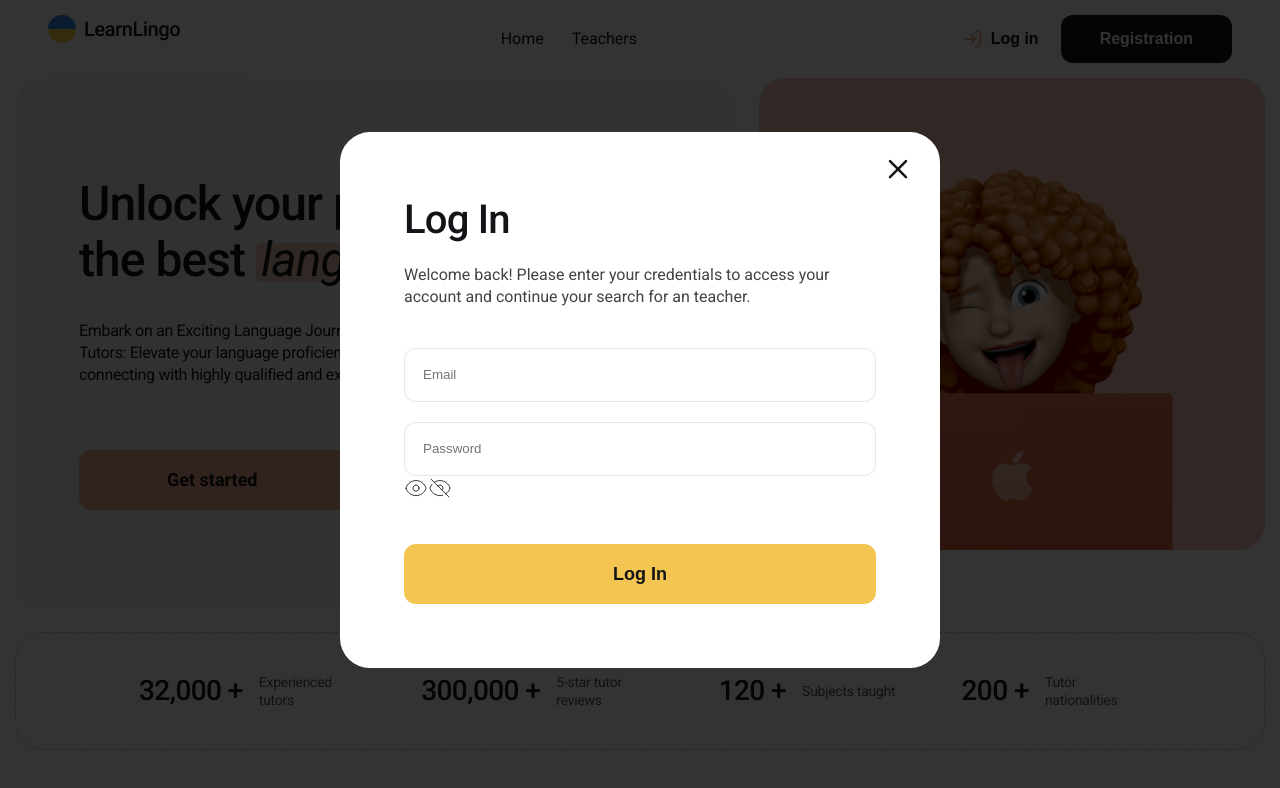
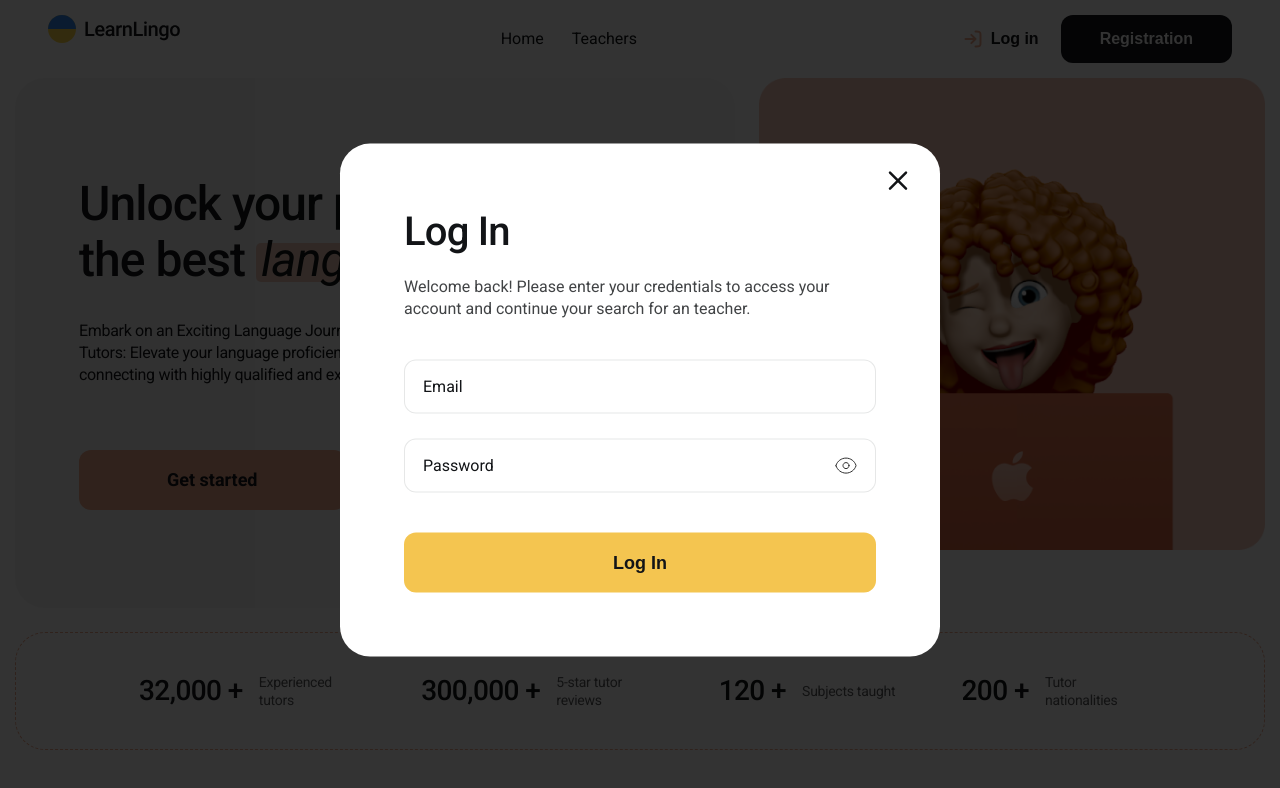
Before and after one commit to AnastasiyaNK/learn-lingo, a React (Vite) app: page / in a window 1280 px wide. Both pictures are taken after a click on the button "Log in". Shown: the top 788 px of the page. Built offline with nearby package versions, Linux system fonts and the light colour scheme.

Commit message:
add schema + yup

```diff
--- a/package.json
+++ b/package.json
@@ -10,12 +10,15 @@
     "preview": "vite preview"
   },
   "dependencies": {
+    "@hookform/resolvers": "^3.9.0",
     "react": "^18.2.0",
     "react-dom": "^18.2.0",
+    "react-hook-form": "^7.52.1",
     "react-router-dom": "^6.23.1",
     "react-select": "^5.8.0",
     "styled-components": "^6.1.10",
-    "vite-plugin-svgr": "^4.2.0"
+    "vite-plugin-svgr": "^4.2.0",
+    "yup": "^1.4.0"
   },
   "devDependencies": {
     "@types/react": "^18.2.66",
--- a/src/components/LogIn/LogIn.jsx
+++ b/src/components/LogIn/LogIn.jsx
@@ -1,25 +1,58 @@
-import Modal from "components/Modal/Modal"
+import Modal from "components/Modal/Modal";
 import IconEye from "assets/images/eye.svg?react";
 import IconEyeSlash from "assets/images/eye-slash.svg?react";
 import { StyledLogin } from "./LogIn.styled";
-
+import { useState } from "react";
+import { signInSchema } from "constants/schemas";
+import { yupResolver } from "@hookform/resolvers/yup";
+import { useForm } from "react-hook-form";
 
 const LogIn = ({ closeModal, title, text }) => {
+  const {
+    register,
+    handleSubmit,
+    formState: { errors },
+  } = useForm({
+    resolver: yupResolver(signInSchema),
+  });
+  const [inputType, setInputType] = useState("password");
+  const onToggleInputType = () => {
+    if (inputType === "password") {
+      setInputType("text");
+    } else {
+      setInputType("password");
+    }
+  };
   return (
     <Modal closeModal={closeModal} title={title} text={text}>
-      <StyledLogin>
+      <StyledLogin onSubmit={handleSubmit((data) => console.log(data))}>
         <div className="inputWrapper">
           <label className="loginLabel">
-            <input className="loginInput" placeholder="Email" name="email" />
+            <input
+              {...register("email")}
+              className="loginInput"
+              placeholder="Email"
+            />
+            {errors.email && (
+              <p className="errorsText">{errors.email.message}</p>
+            )}
           </label>
           <label className="loginLabel">
             <input
+              {...register("password")}
               className="loginInput"
               placeholder="Password"
-              name="password"
+              type={inputType}
             />
-            <IconEye />
-            <IconEyeSlash />
+            {errors.password && (
+              <p className="errorsText">{errors.password.message}</p>
+            )}
+            {inputType === "password" && (
+              <IconEye onClick={onToggleInputType} className="eyeOpen" />
+            )}
+            {inputType === "text" && (
+              <IconEyeSlash onClick={onToggleInputType} className="eyeSlash" />
+            )}
           </label>
         </div>
         <button type="submit" className="loginBtn">
@@ -30,4 +63,4 @@ const LogIn = ({ closeModal, title, text }) => {
   );
 };
 
-export default LogIn
+export default LogIn;
--- a/src/components/LogIn/LogIn.styled.js
+++ b/src/components/LogIn/LogIn.styled.js
@@ -4,10 +4,11 @@ export const StyledLogin = styled.form`
   .inputWrapper {
     display: flex;
     flex-direction: column;
-    gap: 20px;
+    gap: 25px;
     margin-bottom: 40px;
   }
   .loginLabel {
+    position: relative;
   }
   .loginInput {
     border: 1px solid rgba(18, 20, 23, 0.1);
@@ -15,6 +16,14 @@ export const StyledLogin = styled.form`
     padding: 16px 18px 16px 18px;
     width: 100%;
     height: 54px;
+    font-family: "Roboto", sans-serif;
+    font-size: 16px;
+    line-height: 1.37;
+    color: #121417;
+
+    &::placeholder {
+      color: #121417;
+    }
   }
   .loginBtn {
     border-radius: 12px;
@@ -30,4 +39,25 @@ export const StyledLogin = styled.form`
     line-height: 1.56;
     color: #121417;
   }
+  .eyeOpen {
+    position: absolute;
+    transform: translateY(-50%);
+    top: 50%;
+    right: 18px;
+  }
+  .eyeSlash {
+    position: absolute;
+    transform: translateY(-50%);
+    top: 50%;
+    right: 18px;
+  }
+  .errorsText {
+    position: absolute;
+    font-size: 12px;
+    line-height: 1.37;
+    color: #e8362d;
+    margin-top: 8px;
+    bottom: -18px;
+    left: 18px;
+  }
 `;
--- a/src/components/Registration/Registration.jsx
+++ b/src/components/Registration/Registration.jsx
@@ -1,9 +1,77 @@
 import Modal from "components/Modal/Modal";
+import { StyledRegister } from "./Registration.styled";
+import { yupResolver } from "@hookform/resolvers/yup";
+import IconEye from "assets/images/eye.svg?react";
+import IconEyeSlash from "assets/images/eye-slash.svg?react";
+import { useState } from "react";
+import { useForm } from "react-hook-form";
+import { signUpSchema } from "constants/schemas";
 
 const Registration = ({ closeModal, title, text }) => {
+  const [inputType, setInputType] = useState("password");
+
+  const {
+    register,
+    handleSubmit,
+    formState: { errors },
+  } = useForm({
+    resolver: yupResolver(signUpSchema),
+  });
+
+  const onToggleInputType = () => {
+    if (inputType === "password") {
+      setInputType("text");
+    } else {
+      setInputType("password");
+    }
+  };
+
   return (
     <Modal closeModal={closeModal} title={title} text={text}>
-      Registration
+      <StyledRegister onSubmit={handleSubmit((data) => console.log(data))}>
+        <div className="inputWrapper">
+          <label className="loginLabel">
+            <input
+              {...register("name")}
+              className="loginInput"
+              placeholder="Name"
+              type="text"
+            />
+            {errors.name && <p className="errorsText">{errors.name.message}</p>}
+          </label>
+          <label className="loginLabel">
+            <input
+              {...register("email")}
+              className="loginInput"
+              placeholder="Email"
+              type="text"
+            />
+            {errors.email && (
+              <p className="errorsText">{errors.email.message}</p>
+            )}
+          </label>
+          <label className="loginLabel">
+            <input
+              {...register("password")}
+              className="loginInput"
+              placeholder="Password"
+              type={inputType}
+            />
+            {errors.password && (
+              <p className="errorsText">{errors.password.message}</p>
+            )}
+            {inputType === "password" && (
+              <IconEye onClick={onToggleInputType} className="eyeOpen" />
+            )}
+            {inputType === "text" && (
+              <IconEyeSlash onClick={onToggleInputType} className="eyeSlash" />
+            )}
+          </label>
+        </div>
+        <button type="submit" className="loginBtn">
+          Sign Up
+        </button>
+      </StyledRegister>
     </Modal>
   );
 };
--- a/src/components/Registration/Registration.styled.js
+++ b/src/components/Registration/Registration.styled.js
@@ -0,0 +1,5 @@
+import { StyledLogin } from "components/LogIn/LogIn.styled";
+import styled from "styled-components";
+export const StyledRegister = styled(StyledLogin)`
+
+`;
--- /dev/null
+++ b/src/constants/schemas.js
@@ -0,0 +1,26 @@
+import * as yup from "yup";
+
+export const signUpSchema = yup.object().shape({
+  name: yup.string().required("Here must be your name"),
+
+  email: yup
+    .string()
+    .required("Here must be your e-mail")
+    .email("Invalid email"),
+
+  password: yup
+    .string()
+    .min(8, "Invalid password (8-64 characters)")
+    .max(64, "Invalid password (8-64 characters)"),
+});
+export const signInSchema = yup.object().shape({
+  email: yup
+    .string()
+    .required("Here must be your e-mail")
+    .email("Invalid email"),
+
+  password: yup
+    .string()
+    .min(8, "Invalid password (8-64 characters)")
+    .max(64, "Invalid password (8-64 characters)"),
+});
```
Also changed, not shown: 1 other file (tests, documents, lock files or other folders).
